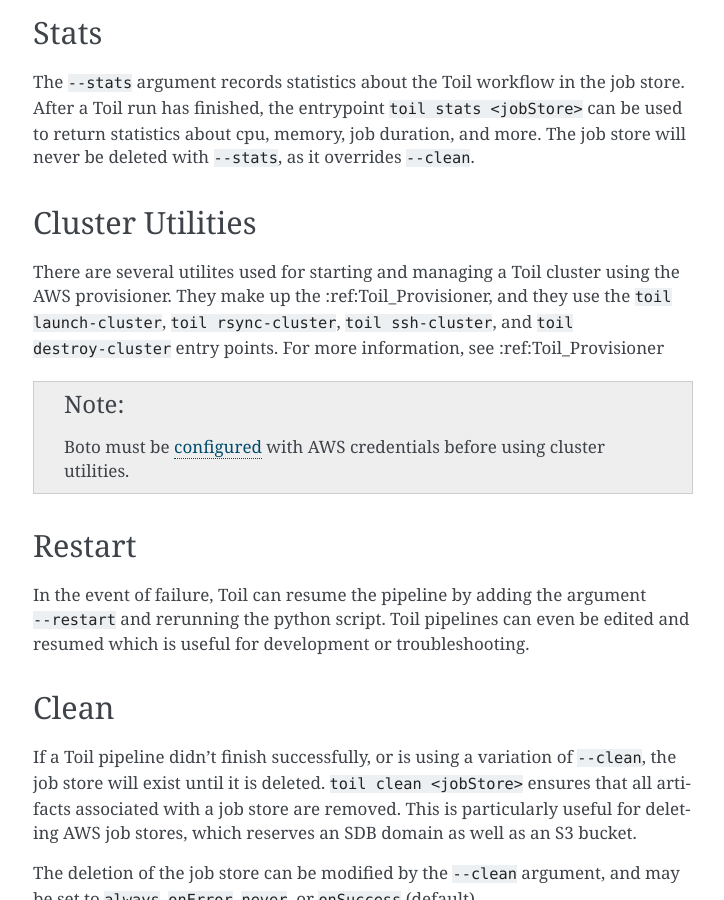
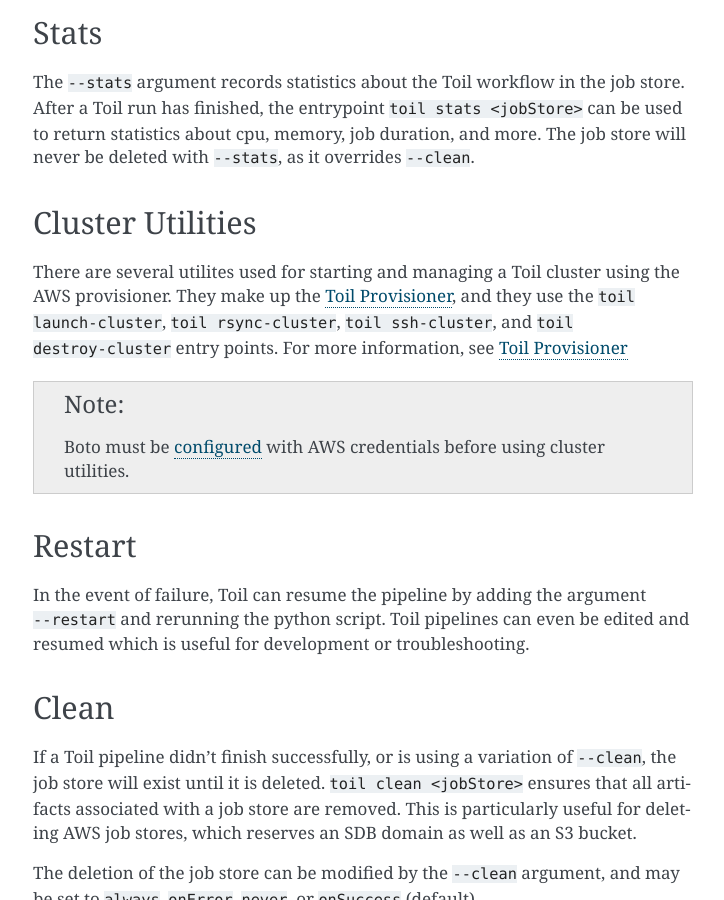
Before and after one commit to DataBiosphere/toil, a Sphinx documentation site: the page built from docs/cli.rst, in a window 1280 px wide and 900 px high, scrolled down 679 px. Shown: the whole window, without its empty margins (387-1111 px from the left). Built offline with Sphinx 7.4.7, drawn with Linux system fonts in a browser that asks for light colours; the version number could not be read and is left out.

Commit message:
Fix broken references

```diff
--- a/docs/cli.rst
+++ b/docs/cli.rst
@@ -38,9 +38,9 @@
 Cluster Utilities
 -----------------
 There are several utilites used for starting and managing a Toil cluster using
-the AWS provisioner. They make up the :ref:Toil_Provisioner, and they use the
+the AWS provisioner. They make up the :ref:`Toil_Provisioner`, and they use the
 ``toil launch-cluster``, ``toil rsync-cluster``, ``toil ssh-cluster``, and
-``toil destroy-cluster`` entry points. For more information, see :ref:Toil_Provisioner
+``toil destroy-cluster`` entry points. For more information, see :ref:`Toil_Provisioner`
 
 .. note::
 
--- a/docs/running/cloud.rst
+++ b/docs/running/cloud.rst
@@ -16,7 +16,7 @@
 session. Later, type ``ctrl-a`` and then ``d`` to disconnect from it, and run
 ``screen -r`` to reconnect to it. Commands running under ``screen`` will
 continue running even when you are disconnected, allowing you to unplug your
-laptop and take it home without ending your Toil jobs. See ref:`Toil_Provisioner`
+laptop and take it home without ending your Toil jobs. See :ref:`Toil_Provisioner`
 for complications that can occur when using screen within the Toil Appliance.
 
 .. _screen: https://www.gnu.org/software/screen/
```
